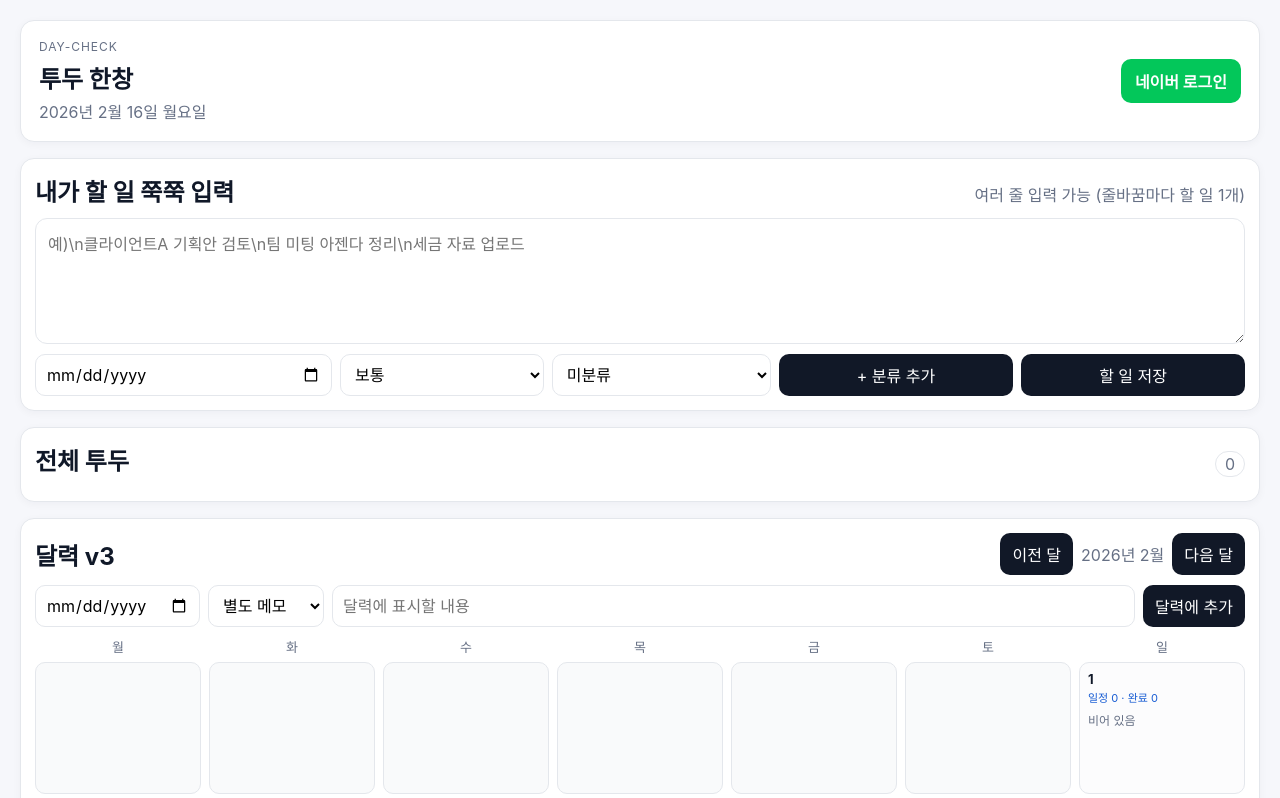
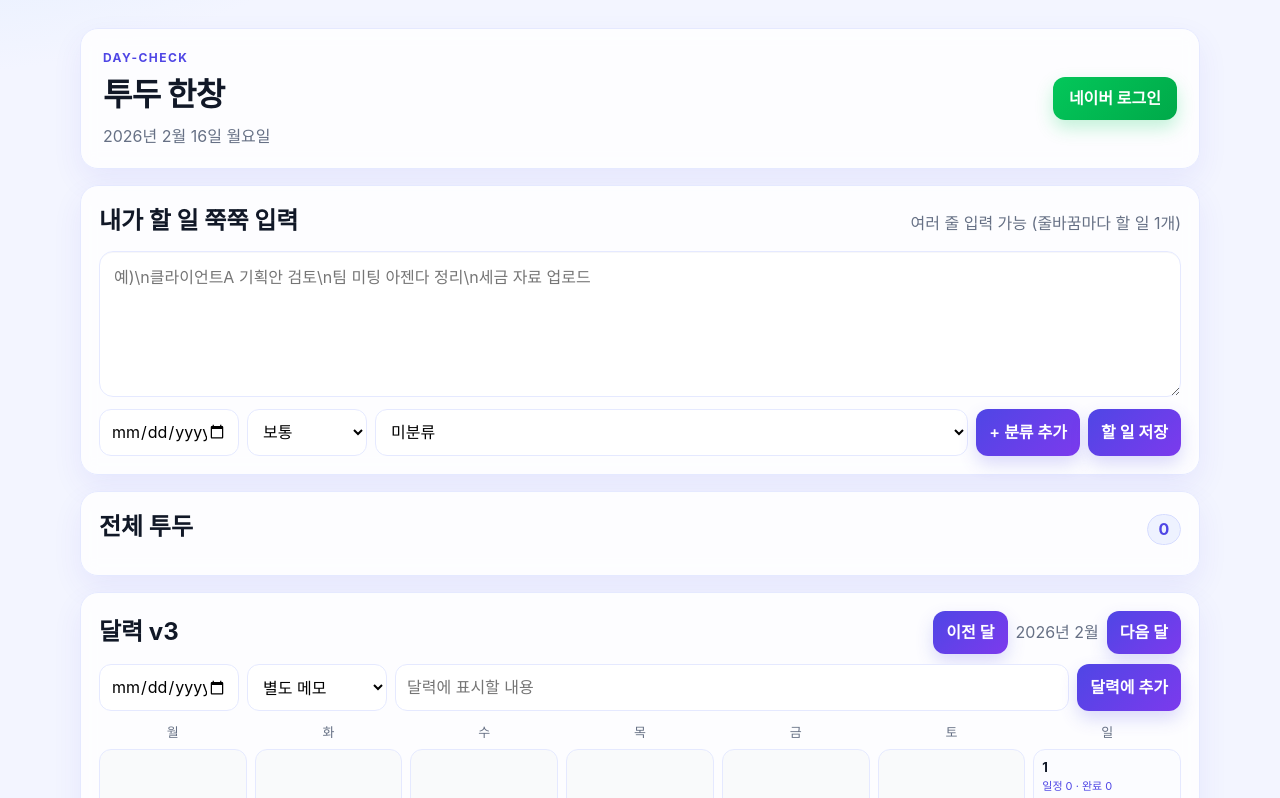
Before and after one commit to Han-shyun/day-check, a plain HTML site: page index.html in a window 1280 px wide. Shown: the top 798 px of the page. Drawn offline with Linux system fonts and the light colour scheme.

Commit message:
style: refresh visual design with cleaner modern theme

```diff
--- a/styles.css
+++ b/styles.css
@@ -1,27 +1,45 @@
 :root {
-  --bg: #f6f7fb;
-  --card: #ffffff;
-  --line: #e4e7ec;
-  --text: #101828;
+  --bg: #f3f5ff;
+  --bg-soft: #eef2ff;
+  --card: rgba(255, 255, 255, 0.82);
+  --card-solid: #ffffff;
+  --line: #e5e9ff;
+  --text: #111827;
   --muted: #667085;
-  --accent: #03c75a;
+  --accent: #4f46e5;
+  --accent-2: #7c3aed;
+  --accent-soft: #eef2ff;
+  --success: #16a34a;
+  --danger: #e11d48;
+  --shadow: 0 12px 30px rgba(79, 70, 229, 0.08);
+  --radius-lg: 18px;
+  --radius-md: 12px;
 }
 
 * {
   box-sizing: border-box;
 }
 
+html,
+body {
+  min-height: 100%;
+}
+
 body {
   margin: 0;
-  background: var(--bg);
+  background:
+    radial-gradient(1000px 500px at -10% -10%, #dbeafe 0%, transparent 55%),
+    radial-gradient(900px 500px at 110% -20%, #ede9fe 0%, transparent 50%),
+    var(--bg);
   color: var(--text);
-  font-family: -apple-system, BlinkMacSystemFont, 'Segoe UI', Roboto, 'Noto Sans KR', sans-serif;
+  font-family: 'Pretendard', 'Noto Sans KR', -apple-system, BlinkMacSystemFont, 'Segoe UI', Roboto, sans-serif;
+  line-height: 1.45;
 }
 
 .layout {
-  max-width: 1280px;
+  max-width: 1160px;
   margin: 0 auto;
-  padding: 20px;
+  padding: 28px 20px 40px;
   display: grid;
   gap: 16px;
 }
@@ -29,12 +47,13 @@ body {
 .card {
   background: var(--card);
   border: 1px solid var(--line);
-  border-radius: 14px;
-  box-shadow: 0 2px 8px rgba(16, 24, 40, 0.04);
+  border-radius: var(--radius-lg);
+  box-shadow: var(--shadow);
+  backdrop-filter: blur(8px);
 }
 
 .topbar {
-  padding: 18px;
+  padding: 20px 22px;
   display: flex;
   justify-content: space-between;
   align-items: center;
@@ -43,14 +62,17 @@ body {
 
 .eyebrow {
   margin: 0;
-  color: var(--muted);
+  color: var(--accent);
   font-size: 12px;
-  letter-spacing: 0.08em;
+  letter-spacing: 0.12em;
+  font-weight: 700;
 }
 
 h1 {
-  margin: 6px 0 4px;
-  font-size: 24px;
+  margin: 6px 0 6px;
+  font-size: clamp(24px, 4vw, 32px);
+  font-weight: 800;
+  letter-spacing: -0.02em;
 }
 
 h2,
@@ -67,22 +89,28 @@ p {
 .naver-btn,
 button {
   font: inherit;
+  transition: all 0.2s ease;
 }
 
 .naver-btn {
   border: 0;
-  border-radius: 10px;
-  padding: 10px 14px;
-  background: var(--accent);
+  border-radius: 12px;
+  padding: 10px 16px;
+  background: linear-gradient(135deg, #03c75a, #00a949);
   color: #fff;
   font-weight: 700;
+  box-shadow: 0 8px 18px rgba(3, 199, 90, 0.24);
+}
+
+.naver-btn:hover {
+  transform: translateY(-1px);
 }
 
 .todo-panel,
 .todo-list-panel,
 .calendar,
 .report {
-  padding: 14px;
+  padding: 18px;
 }
 
 .panel-head {
@@ -90,26 +118,33 @@ button {
   justify-content: space-between;
   align-items: baseline;
   gap: 8px;
-  margin-bottom: 10px;
+  margin-bottom: 12px;
 }
 
 .todo-composer {
   display: grid;
-  gap: 10px;
+  gap: 12px;
 }
 
 #todoTextarea {
   width: 100%;
   border: 1px solid var(--line);
-  border-radius: 12px;
-  padding: 12px;
+  border-radius: 14px;
+  padding: 14px;
   resize: vertical;
-  min-height: 120px;
+  min-height: 140px;
+  background: var(--card-solid);
+  box-shadow: inset 0 1px 0 rgba(17, 24, 39, 0.03);
+}
+
+#todoTextarea:focus {
+  outline: 2px solid rgba(79, 70, 229, 0.2);
+  border-color: var(--accent);
 }
 
 .composer-row {
   display: grid;
-  grid-template-columns: auto auto auto auto auto;
+  grid-template-columns: 140px 120px 1fr auto auto;
   gap: 8px;
 }
 
@@ -128,9 +163,9 @@ button {
 #calendarTextInput,
 .todo-category-select {
   border: 1px solid var(--line);
-  border-radius: 10px;
-  padding: 9px 10px;
-  background: #fff;
+  border-radius: 12px;
+  padding: 10px 11px;
+  background: var(--card-solid);
 }
 
 .composer-row button,
@@ -140,30 +175,42 @@ button {
 .complete,
 .delete {
   border: 0;
-  border-radius: 10px;
-  padding: 9px 12px;
+  border-radius: 12px;
+  padding: 10px 13px;
+  font-weight: 600;
 }
 
 .composer-row button,
 #calendarForm button,
 .calendar-nav button {
-  background: #111827;
+  background: linear-gradient(135deg, var(--accent), var(--accent-2));
   color: #fff;
+  box-shadow: 0 8px 18px rgba(79, 70, 229, 0.2);
+}
+
+.composer-row button:hover,
+.calendar-nav button:hover,
+#calendarForm button:hover {
+  transform: translateY(-1px);
 }
 
 .inline-category-create {
   display: flex;
   gap: 8px;
   align-items: center;
+  padding: 10px;
+  border: 1px dashed #c7d2fe;
+  border-radius: 12px;
+  background: #f8faff;
 }
 
 .inline-category-create button:first-of-type {
-  background: #1570ef;
+  background: linear-gradient(135deg, #2563eb, #4f46e5);
   color: #fff;
 }
 
 .inline-category-create button:last-of-type {
-  background: #f2f4f7;
+  background: #eef2ff;
   color: #344054;
 }
 
@@ -172,12 +219,14 @@ button {
 }
 
 .count {
-  border: 1px solid var(--line);
+  border: 1px solid #d6dcff;
   border-radius: 999px;
-  min-width: 30px;
+  min-width: 34px;
   text-align: center;
-  padding: 2px 8px;
-  color: var(--muted);
+  padding: 3px 9px;
+  color: var(--accent);
+  background: var(--accent-soft);
+  font-weight: 700;
 }
 
 .todo-list,
@@ -187,26 +236,27 @@ button {
   margin: 0;
   padding: 0;
   display: grid;
-  gap: 8px;
+  gap: 9px;
 }
 
 .todo-item {
   display: flex;
-  gap: 8px;
+  gap: 10px;
   justify-content: space-between;
   border: 1px solid var(--line);
-  border-radius: 10px;
-  padding: 8px;
+  border-radius: 14px;
+  padding: 10px;
+  background: var(--card-solid);
 }
 
 .todo-main {
   min-width: 0;
   display: grid;
-  gap: 2px;
+  gap: 3px;
 }
 
 .title {
-  font-weight: 600;
+  font-weight: 700;
   word-break: break-word;
 }
 
@@ -222,17 +272,26 @@ button {
 }
 
 .todo-category-select {
-  max-width: 150px;
+  min-width: 120px;
+  max-width: 170px;
 }
 
 .complete {
-  background: #16a34a;
-  color: #fff;
+  background: #dcfce7;
+  color: #166534;
+}
+
+.complete:hover {
+  background: #bbf7d0;
 }
 
 .delete {
-  background: #f2f4f7;
-  color: #344054;
+  background: #ffe4e6;
+  color: #9f1239;
+}
+
+.delete:hover {
+  background: #fecdd3;
 }
 
 .calendar-head {
@@ -251,16 +310,16 @@ button {
 
 .calendar-form {
   display: grid;
-  grid-template-columns: auto auto 1fr auto;
+  grid-template-columns: 140px 140px 1fr auto;
   gap: 8px;
-  margin-bottom: 10px;
+  margin-bottom: 12px;
 }
 
 .calendar-weekdays {
   display: grid;
   grid-template-columns: repeat(7, minmax(0, 1fr));
   gap: 8px;
-  margin-bottom: 6px;
+  margin-bottom: 7px;
   color: var(--muted);
   font-size: 13px;
   text-align: center;
@@ -273,17 +332,24 @@ button {
 }
 
 .calendar-cell {
-  min-height: 132px;
+  min-height: 140px;
   border: 1px solid var(--line);
-  border-radius: 10px;
+  border-radius: 12px;
   padding: 8px;
-  background: #fcfcfd;
+  background: #fbfcff;
   cursor: pointer;
+  transition: all 0.18s ease;
+}
+
+.calendar-cell:hover {
+  transform: translateY(-1px);
+  border-color: #c7d2fe;
 }
 
 .calendar-cell.is-selected {
-  border-color: #1570ef;
-  box-shadow: inset 0 0 0 1px #1570ef;
+  border-color: #6366f1;
+  box-shadow: inset 0 0 0 1px #6366f1;
+  background: #f5f7ff;
 }
 
 .calendar-cell.is-empty {
@@ -299,7 +365,7 @@ button {
 .calendar-summary {
   margin: 2px 0 6px;
   font-size: 11px;
-  color: #175cd3;
+  color: #4f46e5;
 }
 
 .calendar-empty,
@@ -318,18 +384,18 @@ button {
 }
 
 .calendar-item.is-todo {
-  background: #eff8ff;
+  background: #e0e7ff;
 }
 
 .calendar-item.is-note {
-  background: #fef3f2;
+  background: #fef3c7;
 }
 
 .type-badge {
   flex: none;
   border-radius: 999px;
   padding: 1px 6px;
-  background: rgba(0, 0, 0, 0.08);
+  background: rgba(17, 24, 39, 0.15);
   font-size: 11px;
 }
 
@@ -347,14 +413,15 @@ button {
   width: 18px;
   height: 18px;
   line-height: 1;
-  background: #fee4e2;
-  color: #b42318;
+  background: #ffe4e6;
+  color: #be123c;
   font-size: 12px;
 }
 
 .calendar-detail {
   margin-top: 12px;
   padding: 12px;
+  background: rgba(255, 255, 255, 0.9);
 }
 
 .calendar-detail-head {
@@ -372,8 +439,9 @@ button {
 .calendar-detail-grid article,
 .report-grid article {
   border: 1px solid var(--line);
-  border-radius: 10px;
+  border-radius: 12px;
   padding: 10px;
+  background: #fff;
 }
 
 .report-grid {
@@ -385,9 +453,9 @@ button {
 
 .report-list li {
   border: 1px solid var(--line);
-  border-radius: 8px;
-  padding: 6px 8px;
-  background: #fcfcfd;
+  border-radius: 10px;
+  padding: 7px 9px;
+  background: #fcfcff;
 }
 
 @media (max-width: 1024px) {
@@ -406,6 +474,10 @@ button {
 }
 
 @media (max-width: 640px) {
+  .layout {
+    padding: 16px;
+  }
+
   .topbar,
   .panel-head,
   .calendar-head {
```
Also changed, not shown: README.md.
